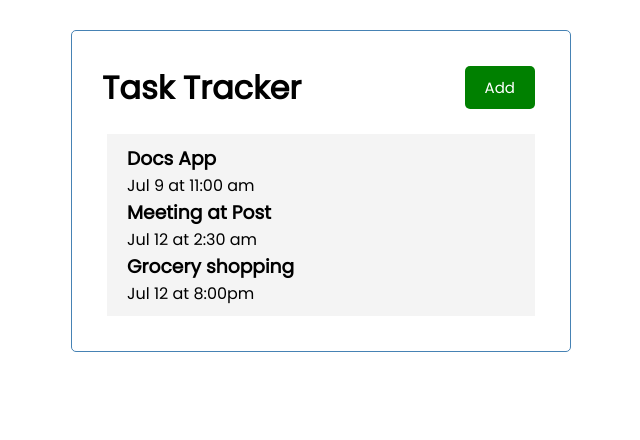
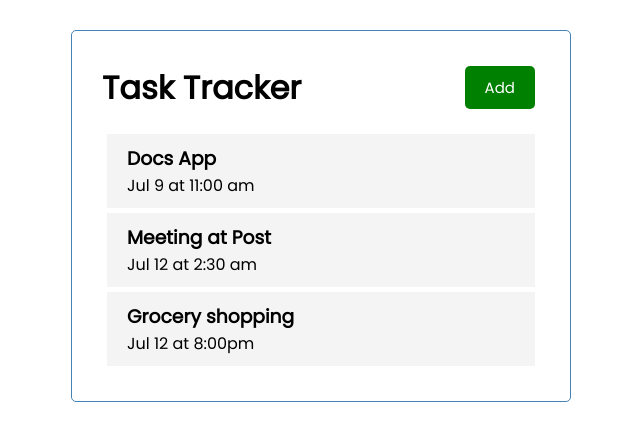
Before and after one commit to AmaPal09/react-task-tracker, a React (Create React App) app: page / in a window 1280 px wide. Shown: the top 440 px of the page, without its empty margins (319-959 px from the left). Built offline with nearby package versions, Linux system fonts and the light colour scheme; the HTML template or start-up script is replaced by a standard one.

Commit message:
ERR: Use task class correctly
Remove task class from tasks & use it task

```diff
--- a/src/components/task/task.component.jsx
+++ b/src/components/task/task.component.jsx
@@ -1,13 +1,12 @@
 // task.component.jsx
 
-import { Fragment } from "react";
 
 const Task = ({ task }) => {
     return (
-        <Fragment>
+        <div className="task">
             <h3>{task.text}</h3>
             <p>{task.day}</p>
-        </Fragment>
+        </div>
     )
 };
 
--- a/src/components/tasks/tasks.component.jsx
+++ b/src/components/tasks/tasks.component.jsx
@@ -1,5 +1,6 @@
 //tasks.components.jsx
 
+import { Fragment } from "react";
 import PropTypes from "prop-types";
 
 import Task from "../task/task.component";
@@ -8,12 +9,12 @@ import Task from "../task/task.component";
 const Tasks = ({ taskList }) => {
 
     return (
-        <div className='task'>
+        <Fragment>
             { taskList.map((task) => (
                 <Task key={task.id} task={task} />
                 )
             ) }
-        </div>
+        </Fragment>
     )
 };
 
```
